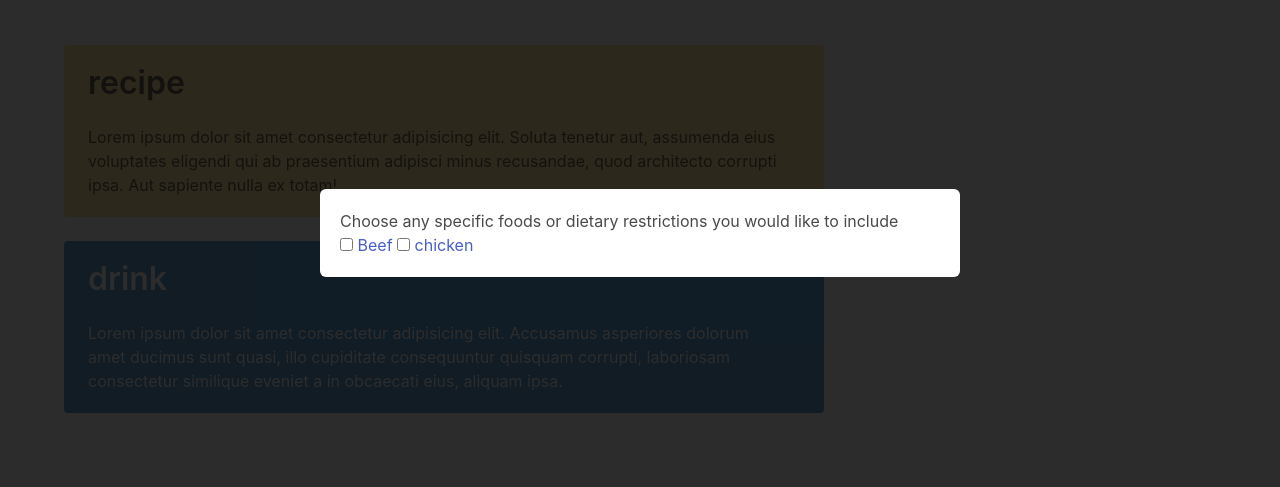
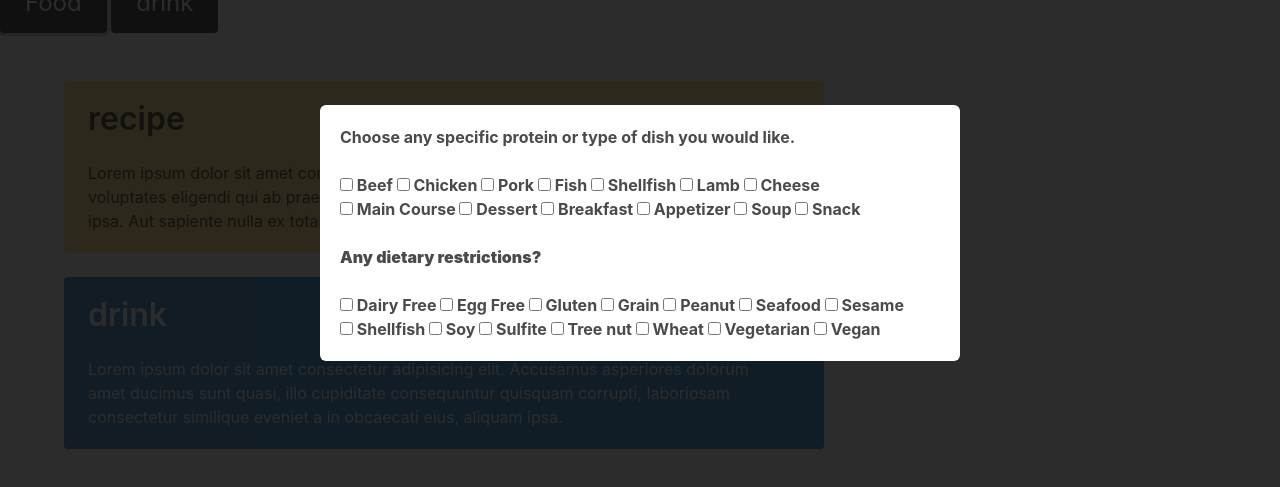
Before and after one commit to Thedanbrown/IDCWDYW-Food-and-Beverage-Recipe-Generator, a plain HTML site: page index.html in a window 1280 px wide. Both pictures are taken after a click on the button "Food". Shown: the part 167-654 px from the top of the page. Drawn offline with nearby package versions, Linux system fonts and the light colour scheme.

Commit message:
Checkboxes and Modals Updated

```diff
--- a/assets/css/styles.css
+++ b/assets/css/styles.css
@@ -9,3 +9,11 @@
 .navbar-item-2 img{
   border-radius: 10px;
 }
+
+.control {
+  font-weight: bold;
+}
+
+.box h3 {
+  font-weight: bolder;
+}
--- a/index.html
+++ b/index.html
@@ -40,14 +40,123 @@
     <div class="modal-background"></div>
     <div class="modal-content">
       <div class="box">
-        <h2>Choose any specific foods or dietary restrictions you would like to include</h2>
+        <h3>Choose any specific protein or type of dish you would like.</h3>
+        <br>
         <div class="field">
           <div class="control">
             <label class="checkbox">
               <input type="checkbox">
-              <a href="#">Beef</a>
+              Beef
+            </label>
+            <label class="checkbox">
               <input type="checkbox">
-              <a href="#">chicken</a>
+              Chicken
+            </label>
+            <label class="checkbox">
+              <input type="checkbox">
+              Pork
+            </label>
+            <label class="checkbox">
+              <input type="checkbox">
+              Fish
+            </label>
+            <label class="checkbox">
+              <input type="checkbox">
+              Shellfish
+            </label>
+            <label class="checkbox">
+              <input type="checkbox">
+              Lamb
+            </label>
+            <label class="checkbox">
+              <input type="checkbox">
+              Cheese
+            </label>
+            <br>
+            <label class="checkbox">
+              <input type="checkbox">
+              Main Course
+            </label>
+            <label class="checkbox">
+              <input type="checkbox">
+              Dessert
+            </label>
+            <label class="checkbox">
+              <input type="checkbox">
+              Breakfast
+            </label>
+            <label class="checkbox">
+              <input type="checkbox">
+              Appetizer
+            </label>
+            <label class="checkbox">
+              <input type="checkbox">
+              Soup
+            </label>
+            <label class="checkbox">
+              <input type="checkbox">
+              Snack
+            </label>
+
+            <br>
+            <br>
+            <h3>Any dietary restrictions?</h3>
+            <br>
+            <label class="checkbox">
+              <input type="checkbox">
+              Dairy Free
+            </label>
+            <label class="checkbox">
+              <input type="checkbox">
+              Egg Free
+            </label>
+            <label class="checkbox">
+              <input type="checkbox">
+              Gluten
+            </label>
+            <label class="checkbox">
+              <input type="checkbox">
+              Grain
+            </label>
+            <label class="checkbox">
+              <input type="checkbox">
+              Peanut
+            </label>
+            <label class="checkbox">
+              <input type="checkbox">
+              Seafood
+            </label>
+            <label class="checkbox">
+              <input type="checkbox">
+              Sesame
+            </label>
+            <label class="checkbox">
+              <input type="checkbox">
+              Shellfish
+            </label>
+            <label class="checkbox">
+              <input type="checkbox">
+              Soy
+            </label>
+            <label class="checkbox">
+              <input type="checkbox">
+              Sulfite
+            </label>
+            <label class="checkbox">
+              <input type="checkbox">
+              Tree nut
+            </label>
+            <label class="checkbox">
+              <input type="checkbox">
+              Wheat
+            </label>
+            <label class="checkbox">
+              <input type="checkbox">
+              Vegetarian
+            </label>
+            <label class="checkbox">
+              <input type="checkbox">
+              Vegan
             </label>
           </div>
         </div>
@@ -55,22 +164,53 @@
     </div>
     <button class="modal-close is-large" aria-label="close"></button>
   </div>
-  <button class="js-modal-trigger" data-target="food-modal">Food</button>
+  <button class="js-modal-trigger button is-dark button is-large"  data-target="food-modal">Food</button>
 
   <!--Drink Modal-->
   <div id="drink-modal" class="modal">
     <div class="modal-background"></div>
     <div class="modal-content">
       <div class="box">
-        <h2>Choose a liqour</h2>
+        <h3>Choose a liqour</h3>
         <div class="field">
           <div class="control">
             <label class="checkbox">
               <input type="checkbox">
-              <a href="#"></a>
+              Rum
+            </label>
+            <label class="checkbox">
               <input type="checkbox">
-              <a href="#"></a>
+              Vodka
             </label>
+            <label class="checkbox">
+              <input type="checkbox">
+              Whiskey
+            </label>
+            <label class="checkbox">
+              <input type="checkbox">
+              Bourbon
+            </label>
+            <label class="checkbox">
+              <input type="checkbox">
+              Scotch
+            </label>
+            <label class="checkbox">
+              <input type="checkbox">
+              Tequila
+            </label>
+            <label class="checkbox">
+              <input type="checkbox">
+              Gin
+            </label>
+            <label class="checkbox">
+              <input type="checkbox">
+              Cognac
+            </label>
+            <label class="checkbox">
+              <input type="checkbox">
+              Brandy
+            </label>
+
           </div>
         </div>
         <!-- Your content -->
@@ -78,7 +218,7 @@
     </div>
     <button class="modal-close is-large" aria-label="close"></button>
   </div>
-  <button class="js-modal-trigger" data-target="drink-modal">drink</button>
+  <button class="js-modal-trigger button is-dark button is-large" data-target="drink-modal">drink</button>
 
   <section class="section">
     <div class="container">
```
